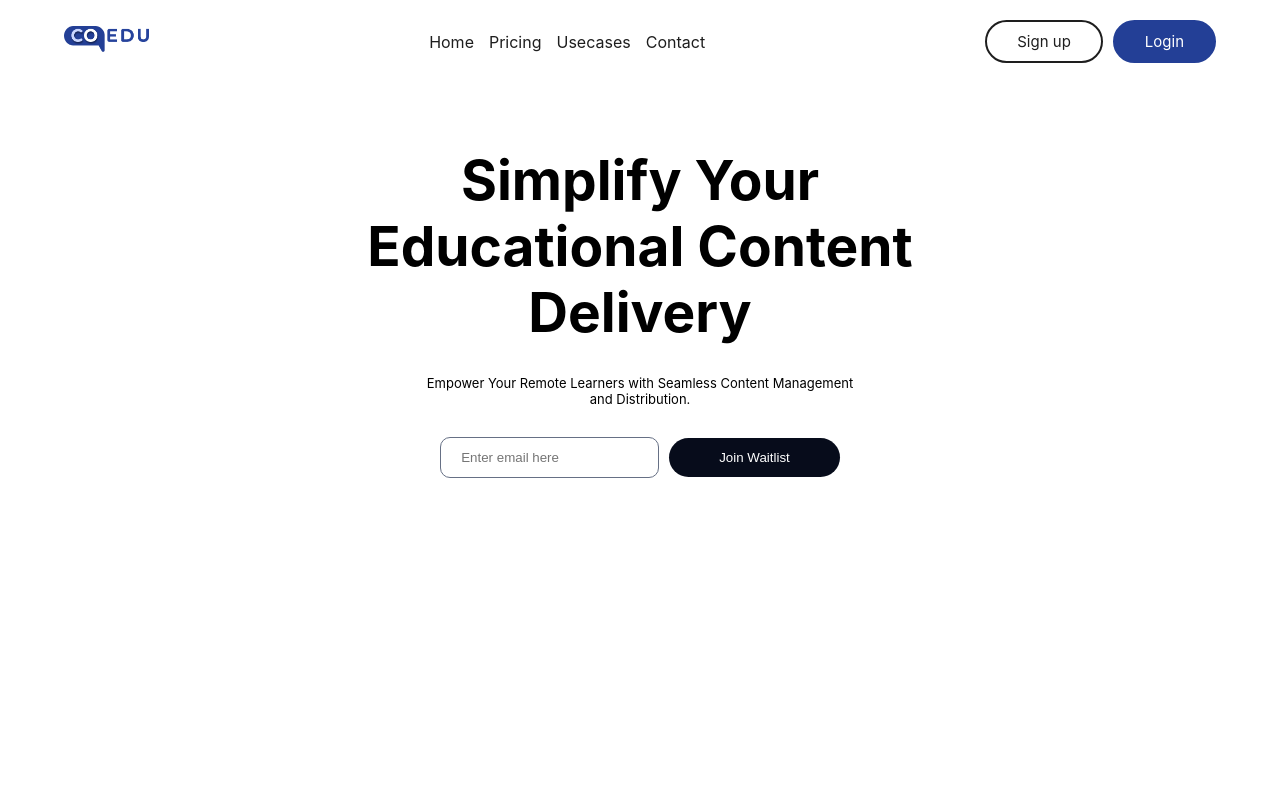
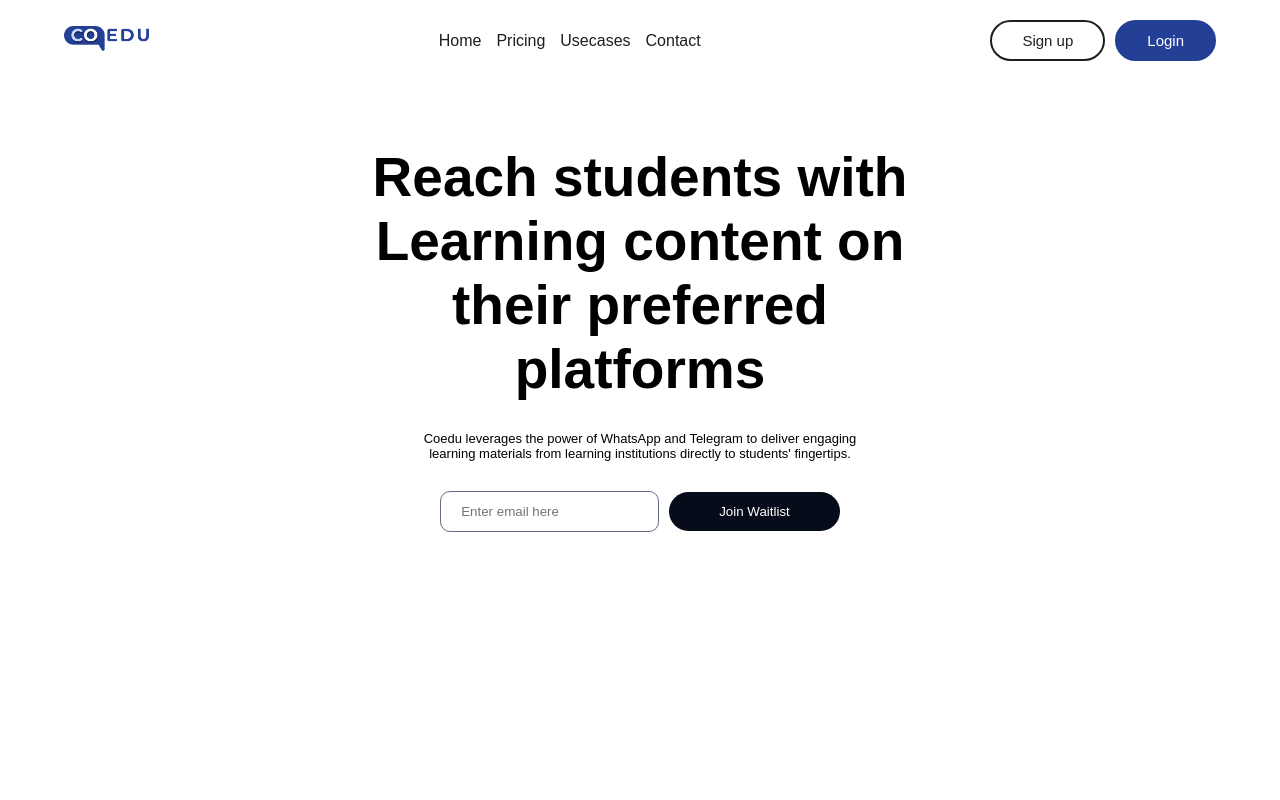
Before and after one commit to Jupitor-Galleries/coedu_dashboard, a React (Create React App) app: page / in a window 1280 px wide. Shown: the top 800 px of the page. Built offline with nearby package versions, Linux system fonts and the light colour scheme.

Commit message:
changed app font family

```diff
--- a/public/index.html
+++ b/public/index.html
@@ -9,6 +9,9 @@
       name="description"
       content="Web site created using create-react-app"
     />
+    <link rel="preconnect" href="https://fonts.googleapis.com">
+    <link rel="preconnect" href="https://fonts.gstatic.com" crossorigin>
+    <link href="https://fonts.googleapis.com/css2?family=Kumbh+Sans:wght@100..900&display=swap" rel="stylesheet">
     <link rel="apple-touch-icon" href="%PUBLIC_URL%/logo192.png" />
     <link rel="manifest" href="%PUBLIC_URL%/manifest.json" />
     <title>CoEdu</title>
--- a/src/App.css
+++ b/src/App.css
@@ -4,4 +4,5 @@
     box-sizing: border-box;
     list-style: none;
     text-decoration: none;
+    font-family: Kumbha Sans, sans-serif;
 }
--- a/src/pages/homepage/components/hero/Hero.css
+++ b/src/pages/homepage/components/hero/Hero.css
@@ -89,7 +89,11 @@
     display: flex;
     gap: 10px;
     align-items: center;
-    font-size: 20px;
+    /* font-size: 20px; */
+  }
+
+  .img {
+    width: 100px;
   }
 
   .header .logo .ic img:first-child {
--- a/src/pages/homepage/components/hero/Hero.jsx
+++ b/src/pages/homepage/components/hero/Hero.jsx
@@ -22,8 +22,9 @@ const joinList = async ()=>{
     <div className="hero-container">
       <Header />
       <div className="hero-content">
-        <h2>Simplify Your Educational Content Delivery</h2>
-        <p>Empower Your Remote Learners with Seamless Content Management and Distribution.</p>
+        <h2>Reach students with Learning content on their preferred platforms
+        </h2>
+        <p>Coedu leverages the power of WhatsApp and Telegram to deliver engaging learning materials from learning institutions directly to students' fingertips.</p>
         <div className="waitlist">
           <input type="email" name="email" id="email" value={email} onChange={(e) => setEmail(e.target.value)} placeholder="Enter email here" />
           <button onClick={joinList}>Join Waitlist</button>
```
Also changed, not shown: src/pages/homepage/components/header/Header.css (line endings or trailing spaces).
